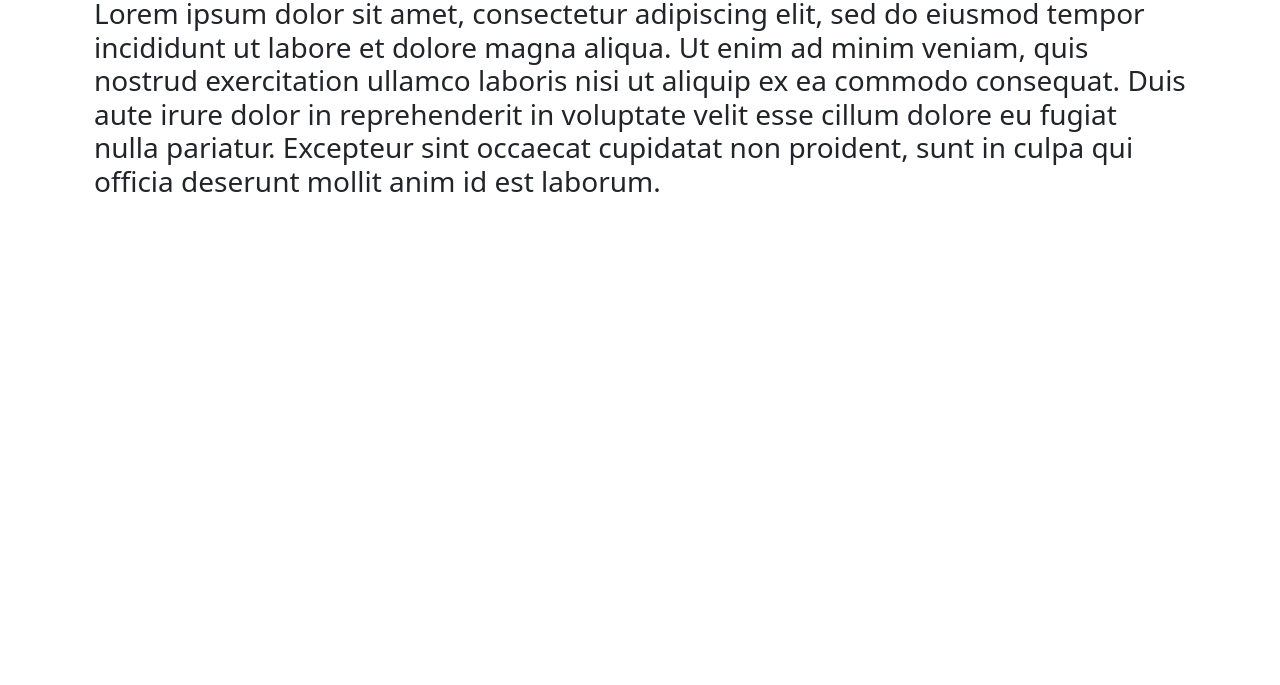
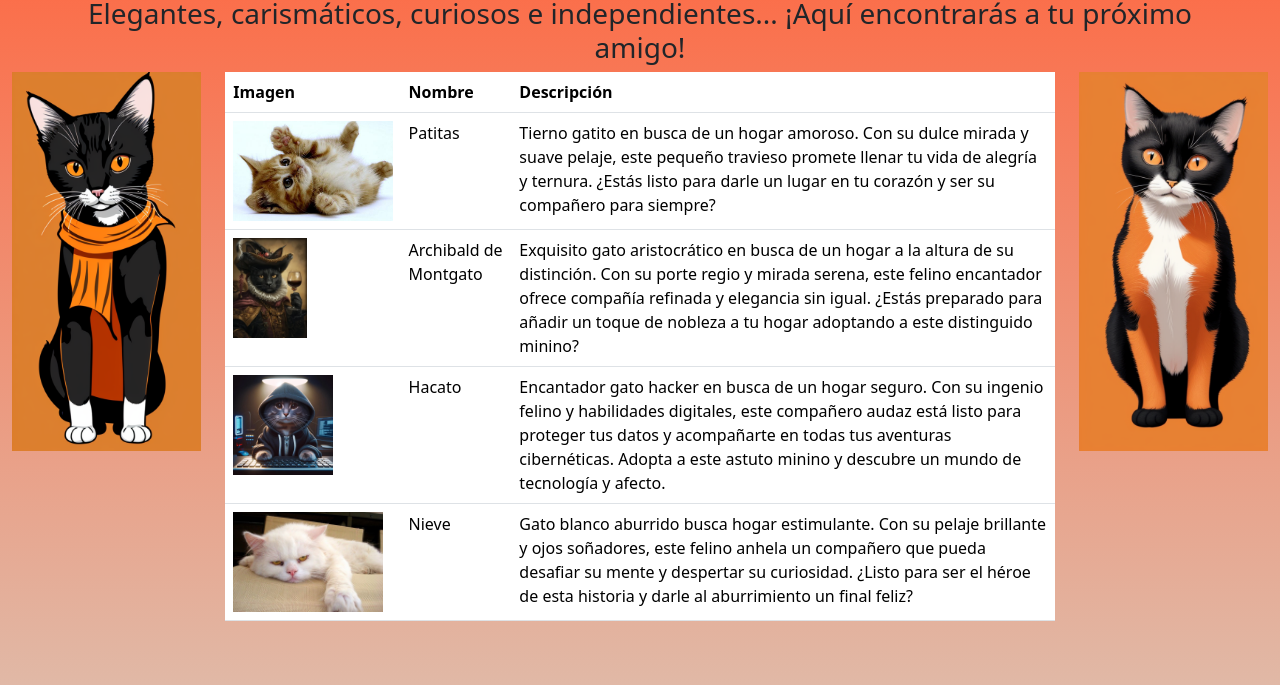
Before and after one commit to ch-georgi/pw_peludos, a plain HTML site: page act_bootstrap/pages/gatos.html in a window 1280 px wide. Shown: the part 115-800 px from the top of the page. Drawn offline with nearby package versions, Linux system fonts and the light colour scheme.

Commit message:
pagina de adopcion de perros y gatos

```diff
--- a/act_bootstrap/assets/css/index.css
+++ b/act_bootstrap/assets/css/index.css
@@ -64,3 +64,13 @@
 .avatar-miembros{
   border: #fb6d48 solid 5px;
 }
+
+.orange-gradient{
+  background-image:
+    linear-gradient(to top, rgba(168, 53, 0, 0.349), rgb(255, 99, 60));
+    background-repeat: repeat-y;
+    background-attachment: fixed;
+    background-size: cover;
+    ;
+
+}
--- a/act_bootstrap/pages/gatos.html
+++ b/act_bootstrap/pages/gatos.html
@@ -45,7 +45,7 @@
     <meta name="theme-color" content="#ffffff" />
     <title>Ayuda a un peludo</title>
   </head>
-  <body>
+  <body class="orange-gradient">
     <!--Menu-->
     <header>
       <nav class="navbar navbar-expand-lg" id="menu-principal">
@@ -83,10 +83,10 @@
                   Peludos en adopción
                 </a>
                 <ul class="dropdown-menu">
+                  <li><a class="dropdown-item" href="./perros.html">Perros</a></li>
                   <li>
-                    <a class="dropdown-item" href="./perros.html">Perros</a>
+                    <a class="dropdown-item" href="#">Gatos</a>
                   </li>
-                  <li><a class="dropdown-item" href="#">Gatos</a></li>
                   <li>
                     <a class="dropdown-item" href="./otros.html">Otros</a>
                   </li>
@@ -97,21 +97,56 @@
         </div>
       </nav>
     </header>
+
+    <!--Titulo-->
     <div class="container">
-      <h1 class="text-center">
-        <i class="fa-solid fa-cat"></i> GATOS EN ADOPCIÓN
-      </h1>
-      <div class="container">
-        <p class="h3">
-          Lorem ipsum dolor sit amet, consectetur adipiscing elit, sed do
-          eiusmod tempor incididunt ut labore et dolore magna aliqua. Ut enim ad
-          minim veniam, quis nostrud exercitation ullamco laboris nisi ut
-          aliquip ex ea commodo consequat. Duis aute irure dolor in
-          reprehenderit in voluptate velit esse cillum dolore eu fugiat nulla
-          pariatur. Excepteur sint occaecat cupidatat non proident, sunt in
-          culpa qui officia deserunt mollit anim id est laborum.
-        </p>
+      <h1 class="text-center"><i class="fa-solid fa-cat"></i> GATOS EN ADOPCIÓN</h1>
+      <div class="text-center">
+        <p class="h3">Elegantes, carismáticos, curiosos e independientes... ¡Aquí encontrarás a tu próximo amigo!</p>
       </div>
     </div>
+
+
+    <div class="container-fluid">
+      <div class="row justify-content-center">
+        <!--TODO: Move dog banner to assets folder-->
+        <div class="col-2"><img src="../assets/imgs/CatBanner01.png" width="100%"></div>
+        <div class="col-8">
+          <table class="table table-hover">
+            <thead>
+              <tr>
+                <th scope="col">Imagen</th>
+                <th scope="col">Nombre</th>
+                <th scope="col">Descripción</th>
+              </tr>
+            </thead>
+            <tbody>
+              <tr>
+                <td><a href="./mascotas/gatos/patitas.html"><img src="../assets/imgs/patitas.jpg" height="100"></a></td>
+                <td>Patitas</td>
+                <td>Tierno gatito en busca de un hogar amoroso. Con su dulce mirada y suave pelaje, este pequeño travieso promete llenar tu vida de alegría y ternura. ¿Estás listo para darle un lugar en tu corazón y ser su compañero para siempre?</td>
+              </tr>
+              <tr>
+                <td><a href="./mascotas/gatos/archibalddemontgato.html"><img src="../assets/imgs/ArchibaldDeMontgato.jpg" height="100"></a></td>
+                <td>Archibald de Montgato</td>
+                <td>Exquisito gato aristocrático en busca de un hogar a la altura de su distinción. Con su porte regio y mirada serena, este felino encantador ofrece compañía refinada y elegancia sin igual. ¿Estás preparado para añadir un toque de nobleza a tu hogar adoptando a este distinguido minino?</td>
+              </tr>
+              <tr>
+                <td><a href="./mascotas/gatos/hacato.html"><img src="../assets/imgs/hacato.jpg" height="100"></a></td>
+                <td>Hacato</td>
+                <td>Encantador gato hacker en busca de un hogar seguro. Con su ingenio felino y habilidades digitales, este compañero audaz está listo para proteger tus datos y acompañarte en todas tus aventuras cibernéticas. Adopta a este astuto minino y descubre un mundo de tecnología y afecto.</td>
+              </tr>
+              <tr>
+                <td><a href="./mascotas/gatos/nieve.html"><img src="../assets/imgs/nieve.jpg" height="100"></a></td>
+                <td>Nieve</td>
+                <td>Gato blanco aburrido busca hogar estimulante. Con su pelaje brillante y ojos soñadores, este felino anhela un compañero que pueda desafiar su mente y despertar su curiosidad. ¿Listo para ser el héroe de esta historia y darle al aburrimiento un final feliz?</td>
+              </tr>
+            </tbody>
+          </table>
+        </div>
+        <div class="col-2"><img src="../assets/imgs/CatBanner02.png" width="100%"></div>
+      </div>
+    </div>
+
   </body>
 </html>
```
Also changed, not shown: act_bootstrap/assets/css/buscamascotas.css (deleted, +0 -24 lines), act_bootstrap/pages/perros.html (+17 -4 lines), act_bootstrap/assets/imgs/ArchibaldDeMontgato.jpg (added), act_bootstrap/assets/imgs/CatBanner01.png (added), act_bootstrap/assets/imgs/CatBanner02.png (added), act_bootstrap/assets/imgs/DogBanner01.png (added), act_bootstrap/assets/imgs/DogBanner02.png (added), act_bootstrap/assets/imgs/hacato.jpg (added), act_bootstrap/assets/imgs/hyper.jpg (added), act_bootstrap/assets/imgs/nieve.jpg (added), act_bootstrap/assets/imgs/patitas.jpg (added), act_bootstrap/assets/imgs/pyrro.jpg (added).
